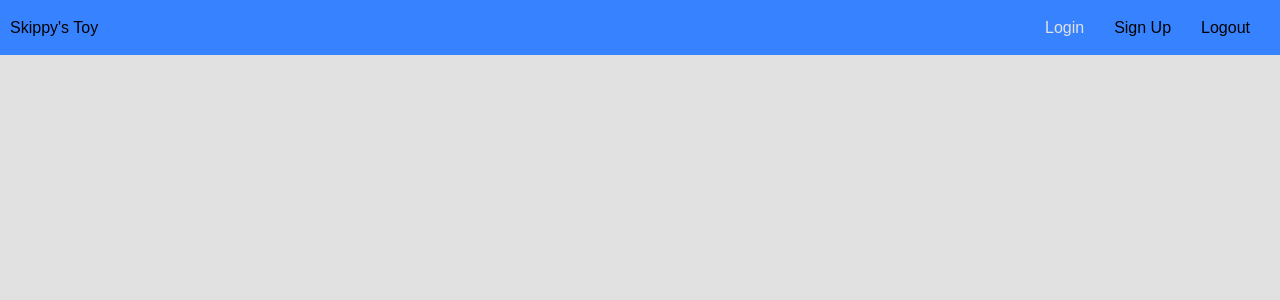
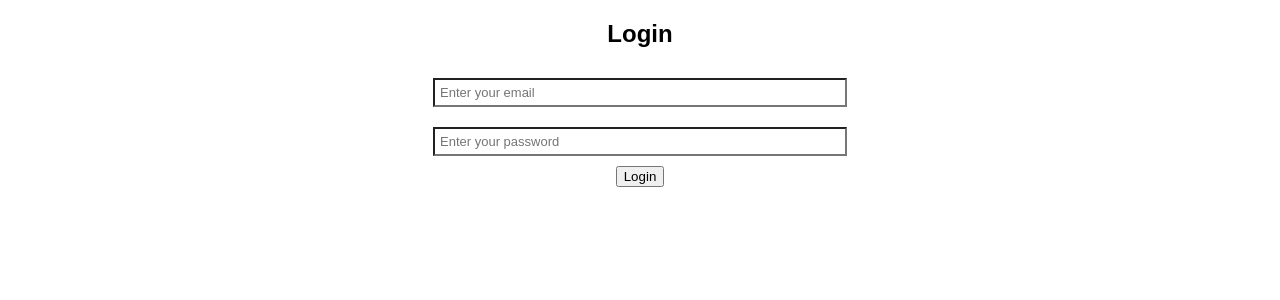
Before and after one commit to marlonanthony/skippys-toy, a React (Create React App) app in the folder client/: page /login in a window 1280 px wide. Shown: the top 300 px of the page. Built offline with nearby package versions, Linux system fonts and the light colour scheme.

Commit message:
created login and logout

```diff
--- a/client/src/App.js
+++ b/client/src/App.js
@@ -4,15 +4,19 @@ import { Route, Switch } from 'react-router-dom'
 import Home from './pages/Home'
 import Navbar from './components/navbar/Navbar'
 import Register from './pages/Register'
+import Login from './pages/Login'
 
 const App = () => (
-  <main>
-    <div className='navbar'><Navbar /></div>
-    <Switch>
-      <Route exact path='/' component={ Home } />
-      <Route path='/register' component={ Register} />
-    </Switch>
-  </main>
+  <Switch>
+    <Route path='/login' component={ Login } />
+    <Route path='/' render={() => (
+      <main>
+        <div className='navbar'><Navbar /></div>
+        <Route exact path='/' component={ Home } />
+        <Route path='/register' component={ Register } />
+      </main>
+    )} />
+  </Switch>
 )
 
 export default App
--- /dev/null
+++ b/client/src/components/auth/Logout.js
@@ -0,0 +1,22 @@
+import React from 'react'
+import { useMutation } from '@apollo/react-hooks'
+import { withRouter } from 'react-router-dom'
+
+import { MEQUERY } from '../../graphql/queries/me'
+import { LOGOUT_MUTATION } from '../../graphql/mutations/logout'
+
+const Logout = props => {
+  const [logout] = useMutation(LOGOUT_MUTATION, {
+    update: cache => {
+      cache.writeQuery({
+        query: MEQUERY,
+        data: { me: null }
+      })
+      props.history.push('/')
+    }
+  })
+
+  return <div onClick={() => logout()}>Logout</div>
+}
+
+export default withRouter(Logout)
--- a/client/src/components/navbar/Navbar.js
+++ b/client/src/components/navbar/Navbar.js
@@ -1,17 +1,33 @@
 import React from 'react'
-import { NavLink } from 'react-router-dom'
+import { NavLink, Redirect } from 'react-router-dom'
+import { useQuery } from '@apollo/react-hooks'
 
+import { MEQUERY } from '../../graphql/queries/me'
+import Logout from '../auth/Logout'
 import './Navbar.css'
 
-const Navbar = () => (
-  <div className='navigation'>
-    <header><NavLink exact to='/'>Skippy's Toy</NavLink></header>
-    <ul>
-      <li><NavLink exact to="/login">Login</NavLink></li>
-      <li><NavLink exact to='/register'>Sign Up</NavLink></li>
-      <li>Logout</li>
-    </ul>
-  </div>
-)
+const Navbar = () => {
+  const { data, loading, error } = useQuery(MEQUERY)
+
+  if(loading) return <p>Loading....</p>
+  if(error) return <Redirect to='/login' />
+  if(!data) return <p>This is unfortunate</p>
+
+  return (
+    <div className='navigation'>
+      <header><NavLink exact to='/'>Forex</NavLink></header>
+      { !data.me ? (
+        <ul>
+          <li><NavLink exact to='/login'>Login</NavLink></li>
+          <li><NavLink exact to='/register'>SignUp</NavLink></li>
+        </ul> )
+      : (
+        <ul>
+          <li><Logout /></li>
+        </ul>
+      )}
+    </div>
+  )
+}
 
 export default Navbar
--- /dev/null
+++ b/client/src/graphql/mutations/login.js
@@ -0,0 +1,12 @@
+import gql from 'graphql-tag'
+
+export const LOGINMUTATION = gql`
+  mutation LoginMutation($email: String!, $password: String!) {
+    login(email: $email, password: $password) {
+      id
+      email
+      name
+      admin
+    }
+  }
+`
--- /dev/null
+++ b/client/src/graphql/mutations/logout.js
@@ -0,0 +1,7 @@
+import gql from 'graphql-tag'
+
+export const LOGOUT_MUTATION = gql`
+  mutation Logout {
+    logout
+  }
+`
--- /dev/null
+++ b/client/src/graphql/queries/me.js
@@ -0,0 +1,12 @@
+import gql from 'graphql-tag'
+
+export const MEQUERY = gql`
+  query MeQuery {
+    me {
+      id
+      email
+      name
+      admin
+    }
+  }
+`
--- a/client/src/index.css
+++ b/client/src/index.css
@@ -1,5 +1,5 @@
 * {
-  --main-color: rgb(225,225,225);
+  --main-color: rgb(255,255,255);
   --secondary-color: rgb(55,131,255);
   --text-color: rgb(0,0,0);
   --header-text-color: rgb(0,0,0);
--- /dev/null
+++ b/client/src/pages/Login.js
@@ -0,0 +1,50 @@
+import React, { useState } from 'react'
+import { useMutation } from '@apollo/react-hooks'
+
+import { MEQUERY } from '../graphql/queries/me'
+import { LOGINMUTATION } from '../graphql/mutations/login'
+
+export default function Login(props) {
+  const [ email, setEmail ] = useState(''),
+        [ password, setPassword ] = useState(''),
+        [ login, { error } ] = useMutation(LOGINMUTATION, {
+          variables: { email, password },
+          update: (cache, { data }) => {
+            if(!data || !data.login) return
+            cache.reset()
+            cache.writeQuery({
+              query: MEQUERY,
+              data: { me: data.login }
+            })
+          }
+        })
+
+  return (
+    <div className='login'>
+      <form onSubmit={ async e => {
+        e.preventDefault()
+        await login()
+        props.history.push('/')
+      }}>
+        <h2>Login</h2>
+        <input
+          required
+          name='email'
+          type='email'
+          value={ email }
+          onChange={ e => setEmail(e.target.value) }
+          placeholder='Enter your email'
+        />
+        <input
+          required
+          type='password'
+          value={ password }
+          onChange={ e => setPassword(e.target.value) }
+          placeholder='Enter your password'
+        />
+        { error && <p>{ error.message }</p> }
+        <button type='submit'>Login</button>
+      </form>
+    </div>
+  )
+}
```
Also changed, not shown: client/src/pages/Register.js (line endings or trailing spaces).
